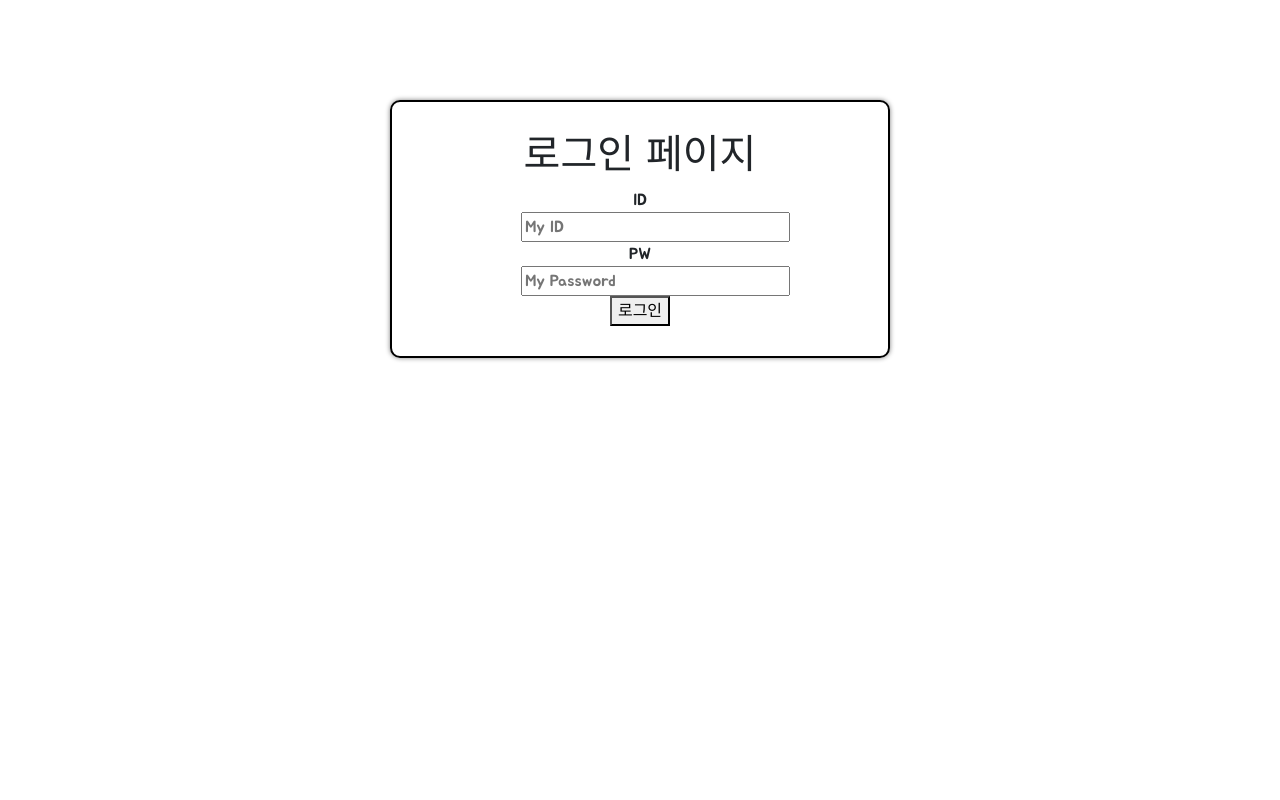
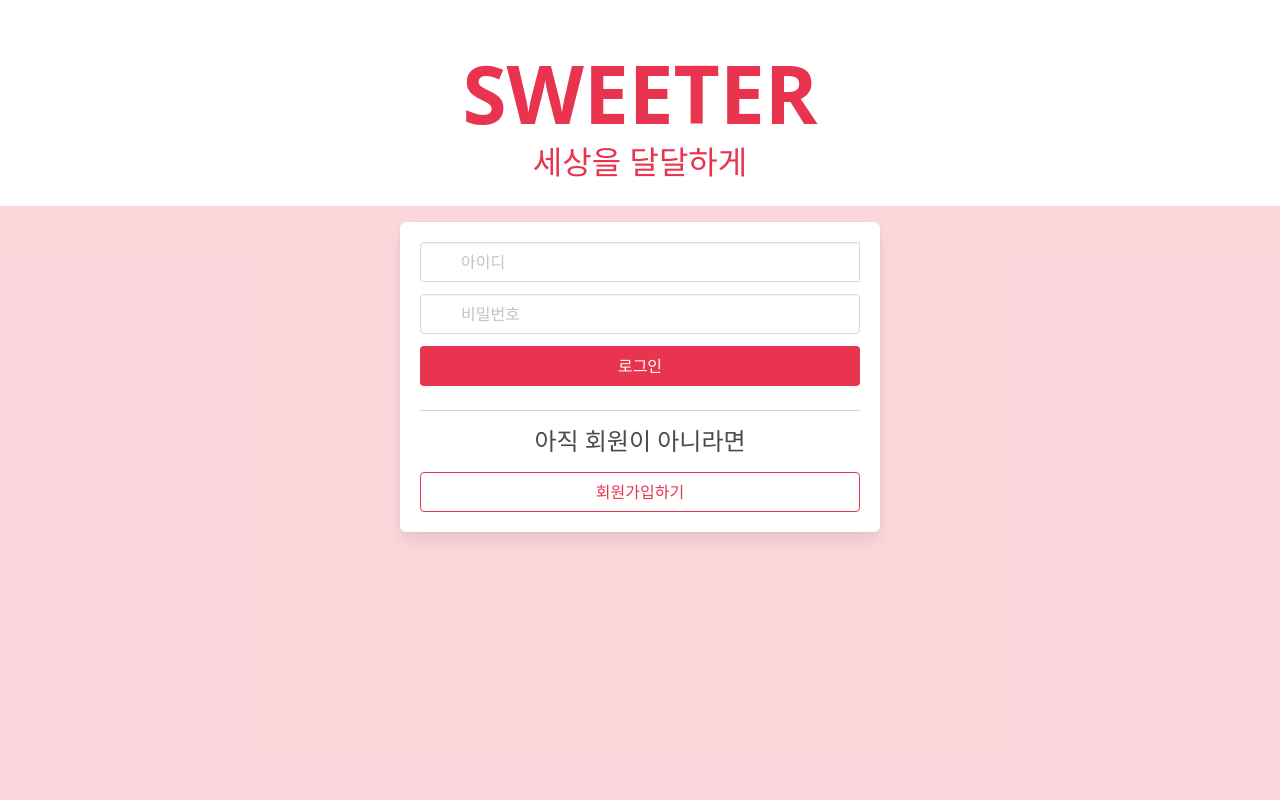
Before and after one commit to Luwin-Seo/No-Honbop, a Flask app: page /login in a window 1280 px wide. Run offline with Flask 2, Linux system fonts and the light colour scheme.

Commit message:
수정 - app.py, index.html - sweeter 보면서 수정

```diff
--- a/app.py
+++ b/app.py
@@ -53,28 +53,21 @@ def user(username):
 # id, pw를 받아서 맞춰보고, 토큰을 만들어 발급합니다.
 @app.route('/sign_in', methods=['POST'])
 def sign_in():
-    id_receive = request.form['id_give']
-    pw_receive = request.form['pw_give']
+    # 로그인
+    username_receive = request.form['username_give']
+    password_receive = request.form['password_give']
 
-    # 회원가입 때와 같은 방법으로 pw를 암호화합니다.
-    pw_hash = hashlib.sha256(pw_receive.encode('utf-8')).hexdigest()
+    pw_hash = hashlib.sha256(password_receive.encode('utf-8')).hexdigest()
+    result = db.users.find_one({'id': username_receive, 'pw': pw_hash})
+    # db에 저장 될 때 키 값 db.user.insert_one({'id': id_receive, 'pw': pw_hash, 'manner': 0})
 
-    # id, 암호화된pw을 가지고 해당 유저를 찾습니다.
-    result = db.user.find_one({'id': id_receive, 'pw': pw_hash})
-
-    # 찾으면 JWT 토큰을 만들어 발급합니다.
     if result is not None:
-        # JWT 토큰에는, payload와 시크릿키가 필요합니다.
-        # 시크릿키가 있어야 토큰을 디코딩(=풀기) 해서 payload 값을 볼 수 있습니다.
-        # 아래에선 id와 exp를 담았습니다. 즉, JWT 토큰을 풀면 유저ID 값을 알 수 있습니다.
-        # exp에는 만료시간을 넣어줍니다. 만료시간이 지나면, 시크릿키로 토큰을 풀 때 만료되었다고 에러가 납니다.
         payload = {
-            'id': id_receive,
-            'exp': datetime.datetime.utcnow() + datetime.timedelta(seconds=5)
+         'id': username_receive,
+         'exp': datetime.utcnow() + timedelta(seconds=60 * 60 * 24)  # 로그인 24시간 유지
         }
         token = jwt.encode(payload, SECRET_KEY, algorithm='HS256').decode('utf-8')
 
-        # token을 줍니다.
         return jsonify({'result': 'success', 'token': token})
     # 찾지 못하면
     else:
--- a/templates/login.html
+++ b/templates/login.html
@@ -2,6 +2,10 @@
 <html lang="en">
 <head>
     <meta charset="UTF-8">
+    <meta name="viewport" content="width=device-width, initial-scale=1, shrink-to-fit=no">
+    <!-- Bulma CSS 링크 -->
+    <link rel="stylesheet" href="https://cdn.jsdelivr.net/npm/bulma@0.9.1/css/bulma.min.css">
+
     <link href="https://cdn.jsdelivr.net/npm/bootstrap@5.0.2/dist/css/bootstrap.min.css" rel="stylesheet"
           integrity="sha384-EVSTQN3/azprG1Anm3QDgpJLIm9Nao0Yz1ztcQTwFspd3yD65VohhpuuCOmLASjC" crossorigin="anonymous">
     <script src="https://ajax.googleapis.com/ajax/libs/jquery/3.5.1/jquery.min.js"></script>
@@ -13,30 +17,44 @@
     <link href="https://fonts.googleapis.com/css2?family=Jua&display=swap" rel="stylesheet">
 
     <style>
-        * {
-            font-family: 'Jua', sans-serif;
+        body {
+            background-color: RGBA(232, 52, 78, 0.2);
+            min-height: 100vh;
         }
 
-        .has-text-centered{
-            width: 500px;
-            margin: 100px auto 0px auto;
-            border: solid 2px black;
-            box-shadow: 0px 0px 5px 0px gray;
-            padding: 30px;
-            text-align: center;
-            border-radius: 10px;
+        .section {
+            padding: 1rem 1.5rem;
+            max-width: 750px;
+            margin: auto;
         }
-        p > a {
-            width: 300px;
+
+        .title {
+            font-weight: 800;
+            font-size: 5rem;
         }
-        p > button {
-            width: 200px;
+
+        .subtitle {
+            font-size: 2rem;
         }
-        .text {
-            width: 400px;
-            border-top: gray 1px solid;
-            margin: 20px auto 0px auto;
-            padding-top: 10px;
+
+        .is-sparta {
+            color: #e8344e !important;
+        }
+
+        .button.is-sparta {
+            background-color: #e8344e;
+            border-color: transparent;
+            color: #fff !important;
+        }
+
+        .button.is-sparta.is-outlined {
+            background-color: transparent;
+            border-color: #e8344e;
+            color: #e8344e !important;
+        }
+
+        .help {
+            color: gray;
         }
     </style>
     <script>
@@ -48,59 +66,136 @@
         // 페이지에 관계없이 브라우저에 임시로 저장되는 정보입니다. 키:밸류 형태(딕셔너리 형태)로 저장됩니다.
         // 쿠키가 있기 때문에, 한번 로그인하면 네이버에서 다시 로그인할 필요가 없는 것입니다.
         // 브라우저를 닫으면 자동 삭제되게 하거나, 일정 시간이 지나면 삭제되게 할 수 있습니다.
-            function login() {
+        function sign_in() {
+            let username = $("#input-username").val()
+            let password = $("#input-password").val()
+
+            if (username == "") {
+                $("#help-id-login").text("아이디를 입력해주세요.")
+                $("#input-username").focus()
+                return;
+            } else {
+                $("#help-id-login").text("")
+            }
+
+            if (password == "") {
+                $("#help-password-login").text("비밀번호를 입력해주세요.")
+                $("#input-password").focus()
+                return;
+            } else {
+                $("#help-password-login").text("")
+            }
             $.ajax({
                 type: "POST",
-                    url: "/api/login",
-                    data: {id_give: $('#userid').val(), pw_give: $('#userpw').val()},
+                url: "/sign_in",
+                data: {
+                    username_give: username,
+                    password_give: password
+                },
                 success: function (response) {
                     if (response['result'] == 'success') {
-                            // 로그인이 정상적으로 되면, 토큰을 받아옵니다.
-                            // 이 토큰을 mytoken이라는 키 값으로 쿠키에 저장합니다.
-                            $.cookie('mytoken', response['token']);
-
-                            alert('로그인 완료!')
-                            window.location.href = '/'
+                        $.cookie('mytoken', response['token'], {path: '/'});
+                        window.location.replace("/")
                     } else {
-                            // 로그인이 안되면 에러메시지를 띄웁니다.
                         alert(response['msg'])
                     }
                 }
-                })
+            });
+        }
+
+        function toggle_sign_up() {
+            $("#sign-up-box").toggleClass("is-hidden")
+            $("#div-sign-in-or-up").toggleClass("is-hidden")
+            $("#btn-check-dup").toggleClass("is-hidden")
+            $("#help-id").toggleClass("is-hidden")
+            $("#help-password").toggleClass("is-hidden")
+            $("#help-password2").toggleClass("is-hidden")
         }
     </script>
 </head>
 <body>
-    <div class="section has-text-centered">
-            <h1 class="title">로그인 페이지</h1>
-            <div class="container" style="width:60%">
-                <div class="field is-horizontal">
-                    <div class="field-label is-normal">
-                        <label class="label" for="userid">ID</label>
+    <section class="hero is-white">
+    <div class="hero-body has-text-centered" style="padding-bottom:1rem;margin:auto;">
+        <h1 class="title is-sparta">SWEETER</h1>
+        <h3 class="subtitle is-sparta">세상을 달달하게</h3>
     </div>
-                    <div class="field-body">
+    </section>
+    <section class="section">
+        <div class="container">
+            <div class="box" style="max-width: 480px;margin:auto">
+                <article class="media">
+                    <div class="media-content">
+                        <div class="content">
+                            <div class="field has-addons">
+                                <div class="control has-icons-left" style="width:100%">
+                                    <input id="input-username" class="input" type="text" placeholder="아이디">
+                                    <span class="icon is-small is-left"><i class="fa fa-user"></i></span>
+                                </div>
+                                <div id="btn-check-dup" class="control is-hidden">
+                                    <button class="button is-sparta" onclick="check_dup()">중복확인</button>
+                                </div>
+
+                            </div>
+                            <p id="help-id" class="help is-hidden">아이디는 2-10자의 영문과 숫자와 일부 특수문자(._-)만 입력 가능합니다.</p>
+                            <p id="help-id-login" class="help is-danger"></p>
+
                             <div class="field">
-                            <div class="control">
-                                <input type="text" class="input" id="userid" aria-describedby="emailHelp"
-                                       placeholder="My ID">
+                                <div class="control has-icons-left">
+                                    <input id="input-password" class="input" type="password" placeholder="비밀번호">
+                                    <span class="icon is-small is-left"><i class="fa fa-lock"></i></span>
+                                </div>
+                                <p id="help-password" class="help is-hidden">영문과 숫자 조합의 8-20자의 비밀번호를 설정해주세요. 특수문자(!@#$%^&*)도 사용
+                                    가능합니다.</p>
+                            </div>
+
+
+                        </div>
+                        <div id="div-sign-in-or-up" class="has-text-centered">
+                            <nav class="level is-mobile">
+                                <button class="level-item button is-sparta" onclick="sign_in()">
+                                    로그인
+                                </button>
+
+                            </nav>
+                            <hr>
+                            <h4 class="mb-3">아직 회원이 아니라면</h4>
+                            <nav class="level is-mobile">
+
+                                <button class="level-item button is-sparta is-outlined"
+                                        onclick="toggle_sign_up()">
+                                    회원가입하기
+                                </button>
+                            </nav>
+                        </div>
+
+                        <div id="sign-up-box" class="is-hidden">
+                            <div class="mb-5">
+                                <div class="field">
+                                    <div class="control has-icons-left" style="width:100%">
+                                        <input id="input-password2" class="input" type="password"
+                                               placeholder="비밀번호 재입력">
+                                        <span class="icon is-small is-left"><i class="fa fa-lock"></i></span>
+                                    </div>
+                                    <p id="help-password2" class="help is-hidden">비밀번호를 다시 한 번 입력해주세요.</p>
+
                                 </div>
                             </div>
+                            <nav class="level is-mobile">
+                                <button class="level-item button is-sparta" onclick="sign_up()">
+                                    회원가입
+                                </button>
+                                <button class="level-item button is-sparta is-outlined" onclick="toggle_sign_up()">
+                                    취소
+                                </button>
+                            </nav>
                         </div>
+
+
                     </div>
-                <div class="field is-horizontal">
-                    <div class="field-label is-normal">
-                        <label class="label" for="userpw">PW</label>
+                </article>
             </div>
-                    <div class="field-body">
-                        <div class="field">
-                            <div class="control">
-                                <input type="password" class="input" id="userpw" placeholder="My Password">
+
         </div>
-                        </div>
-                    </div>
-                </div>
-                <button class="button is-primary" onclick="login()">로그인</button>
-            </div>
-        </div>
+    </section>
 </body>
 </html>
```
Lines whose indentation alone changed are shown as unchanged.
